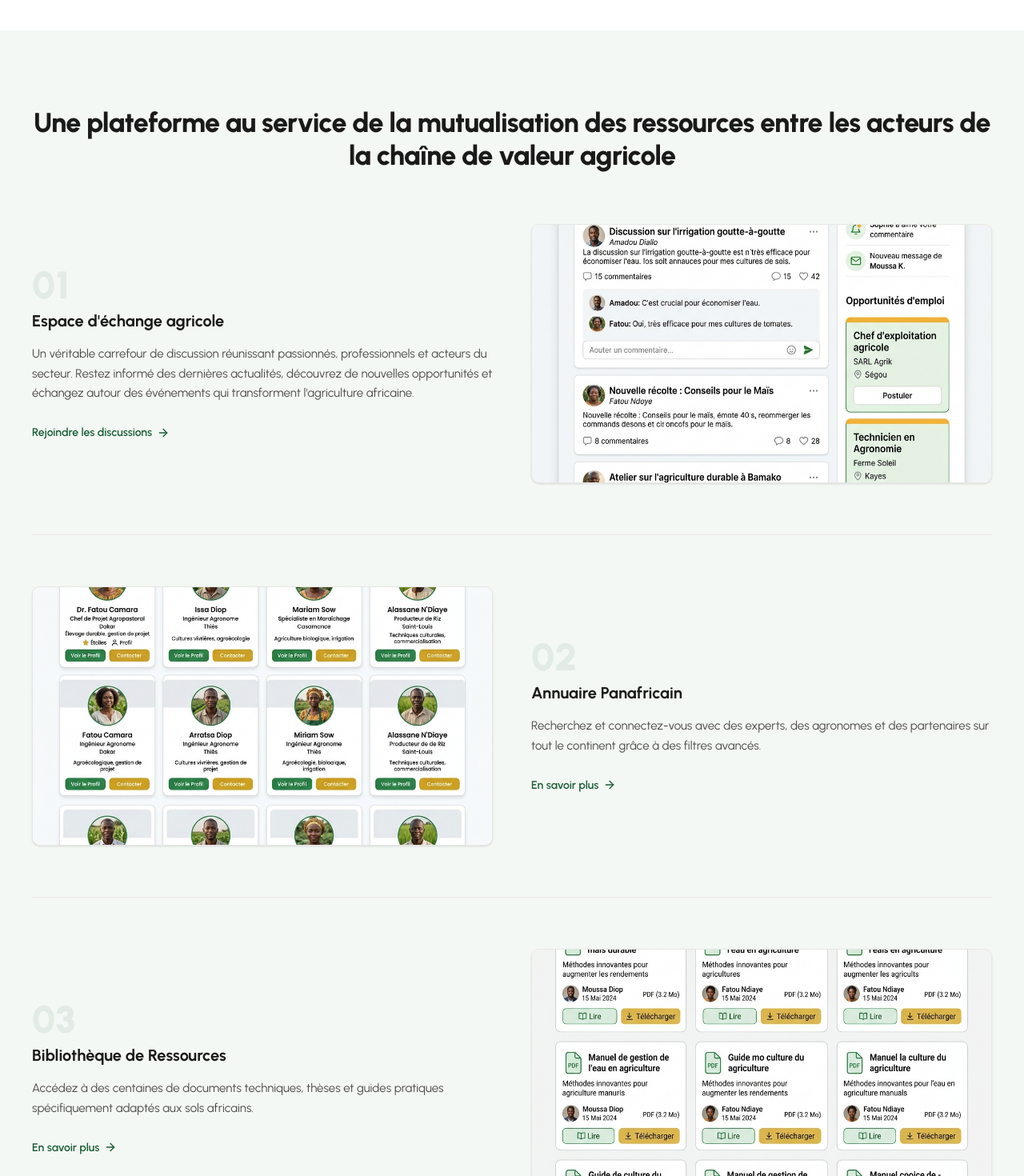
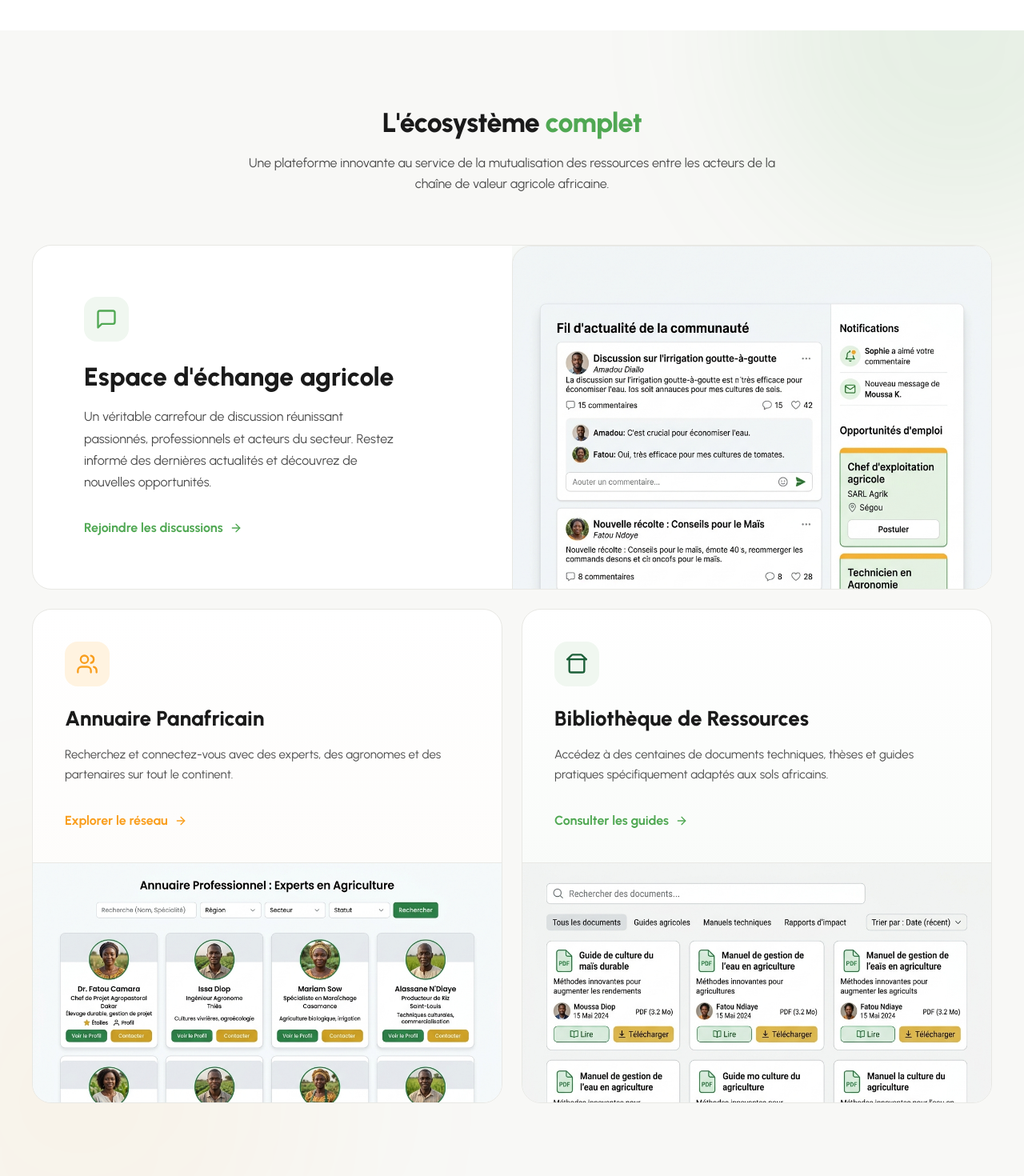
Before and after one commit to remyagaguy-lab/agrolide, a Next.js app in the folder agrolide/: page / in a window 1280 px wide. Shown: the part 2620-4090 px from the top of the page at 80% size. Built offline with nearby package versions, Linux system fonts and the light colour scheme.

Commit message:
Redesign platform section: use modern Bento Box layout for creativity and innovation

```diff
--- a/agrolide/src/app/(public)/page.tsx
+++ b/agrolide/src/app/(public)/page.tsx
@@ -361,61 +361,84 @@ export default function HomePage() {
           </div>
         </div>
       </section>
-      {/* ── SECTION PLATEFORME ── */}
-      <section className="bg-[#f4f8f4] py-[96px]">
-        <div className="container">
+      {/* ── SECTION PLATEFORME (BENTO GRID) ── */}
+      <section className="bg-gris-fond py-section-lg relative overflow-hidden">
+        {/* Cercles décoratifs (Glassmorphism / Glow) */}
+        <div className="absolute top-0 right-0 w-[500px] h-[500px] bg-[#50a853]/10 rounded-full blur-[100px] pointer-events-none -translate-y-1/2 translate-x-1/3" />
+        <div className="absolute bottom-0 left-0 w-[600px] h-[600px] bg-[#f99e1d]/5 rounded-full blur-[120px] pointer-events-none translate-y-1/3 -translate-x-1/3" />
+
+        <div className="container relative z-10">
           {/* Header */}
-          <div className="text-center mb-16">
-            <h2 className="text-h2 text-gris-titre">
-              Une plateforme au service de la mutualisation des ressources entre les acteurs de la chaîne de valeur agricole
+          <div className="text-center max-w-2xl mx-auto mb-16">
+            <h2 className="text-h2 text-gris-titre mb-4">
+              L'écosystème <span className="text-vert-principal">complet</span>
             </h2>
+            <p className="text-gris-texte text-[16px] leading-[1.6]">
+              Une plateforme innovante au service de la mutualisation des ressources entre les acteurs de la chaîne de valeur agricole africaine.
+            </p>
           </div>
 
-          <div className="flex flex-col">
-            {/* Bloc 1 */}
-            <div className="grid grid-cols-1 md:grid-cols-2 gap-[48px] items-center pb-[64px] border-b border-gris-border mb-[64px]">
-              <div>
-                <div className="font-heading font-[900] text-[48px] text-[rgba(27,94,56,0.08)] leading-none mb-2">01</div>
-                <h3 className="text-h3 text-gris-titre mb-4">Espace d'échange agricole</h3>
-                <p className="text-[15px] text-gris-texte leading-[1.65] mb-6">
-                  Un véritable carrefour de discussion réunissant passionnés, professionnels et acteurs du secteur. Restez informé des dernières actualités, découvrez de nouvelles opportunités et échangez autour des événements qui transforment l'agriculture africaine.
-                </p>
-                <Link href="/rejoindre" className="btn-text !text-[#1b5e38]">Rejoindre les discussions <IconArrowRight /></Link>
-              </div>
-              <div className="aspect-video bg-white border border-gris-border shadow-sm rounded-[10px] flex items-center justify-center relative overflow-hidden">
-                <Image src="/plateforme-forum-ui.png" alt="Espace d'échange agricole" fill className="object-cover" />
+          <div className="grid grid-cols-1 lg:grid-cols-12 gap-6">
+
+            {/* Bloc 1 : Espace d'échange (Pleine largeur sur grand écran) */}
+            <div className="lg:col-span-12 group bg-white rounded-[24px] border border-gris-border overflow-hidden hover:shadow-[0_8px_30px_rgba(0,0,0,0.06)] transition-all duration-500">
+              <div className="grid grid-cols-1 lg:grid-cols-2 h-full">
+                <div className="p-10 md:p-16 flex flex-col justify-center">
+                  <div className="w-14 h-14 bg-vert-clair text-vert-principal rounded-[16px] flex items-center justify-center mb-6">
+                    <svg width="28" height="28" viewBox="0 0 24 24" fill="none" stroke="currentColor" strokeWidth="2" strokeLinecap="round" strokeLinejoin="round"><path d="M21 15a2 2 0 0 1-2 2H7l-4 4V5a2 2 0 0 1 2-2h14a2 2 0 0 1 2 2z"/></svg>
+                  </div>
+                  <h3 className="text-[32px] font-heading font-[800] text-gris-titre mb-4 leading-tight">Espace d'échange agricole</h3>
+                  <p className="text-[16px] text-gris-texte leading-[1.7] mb-8 max-w-[400px]">
+                    Un véritable carrefour de discussion réunissant passionnés, professionnels et acteurs du secteur. Restez informé des dernières actualités et découvrez de nouvelles opportunités.
+                  </p>
+                  <Link href="/rejoindre" className="inline-flex items-center gap-2 font-heading font-[700] text-vert-principal hover:text-vert-profond transition-colors w-fit">
+                    Rejoindre les discussions <IconArrowRight />
+                  </Link>
+                </div>
+                <div className="relative min-h-[300px] lg:min-h-[400px] bg-[#f8faf8] overflow-hidden">
+                  <Image src="/plateforme-forum-ui.png" alt="Espace d'échange" fill className="object-cover object-left-top lg:rounded-tl-[24px] lg:border-l lg:border-t border-gris-border shadow-sm transform group-hover:-translate-y-2 group-hover:-translate-x-2 transition-transform duration-700" />
+                </div>
               </div>
             </div>
 
-            {/* Bloc 2 */}
-            <div className="grid grid-cols-1 md:grid-cols-2 gap-[48px] items-center pb-[64px] border-b border-gris-border mb-[64px]">
-              <div className="order-2 md:order-1 aspect-video bg-white border border-gris-border shadow-sm rounded-[10px] flex items-center justify-center relative overflow-hidden">
-                <Image src="/plateforme-annuaire-ui.png" alt="Annuaire Panafricain" fill className="object-cover" />
+            {/* Bloc 2 : Annuaire (Moitié gauche) */}
+            <div className="lg:col-span-6 group bg-gradient-to-b from-white to-[#fcfaf7] rounded-[24px] border border-gris-border overflow-hidden hover:shadow-[0_8px_30px_rgba(0,0,0,0.06)] transition-all duration-500 flex flex-col">
+              <div className="p-10 flex-1">
+                <div className="w-14 h-14 bg-[#fff3e0] text-orange-accent rounded-[16px] flex items-center justify-center mb-6">
+                   <svg width="28" height="28" viewBox="0 0 24 24" fill="none" stroke="currentColor" strokeWidth="2" strokeLinecap="round" strokeLinejoin="round"><path d="M16 21v-2a4 4 0 0 0-4-4H6a4 4 0 0 0-4 4v2"/><circle cx="9" cy="7" r="4"/><path d="M22 21v-2a4 4 0 0 0-3-3.87"/><path d="M16 3.13a4 4 0 0 1 0 7.75"/></svg>
+                </div>
+                <h3 className="text-[26px] font-heading font-[800] text-gris-titre mb-4 leading-tight">Annuaire Panafricain</h3>
+                <p className="text-[15px] text-gris-texte leading-[1.7] mb-8">
+                  Recherchez et connectez-vous avec des experts, des agronomes et des partenaires sur tout le continent.
+                </p>
+                <Link href="/annuaire" className="inline-flex items-center gap-2 font-heading font-[700] text-orange-accent hover:text-orange-dore transition-colors">
+                  Explorer le réseau <IconArrowRight />
+                </Link>
               </div>
-              <div className="order-1 md:order-2">
-                <div className="font-heading font-[900] text-[48px] text-[rgba(27,94,56,0.08)] leading-none mb-2">02</div>
-                <h3 className="text-h3 text-gris-titre mb-4">Annuaire Panafricain</h3>
-                <p className="text-[15px] text-gris-texte leading-[1.65] mb-6">
-                  Recherchez et connectez-vous avec des experts, des agronomes et des partenaires sur tout le continent grâce à des filtres avancés.
-                </p>
-                <Link href="/annuaire" className="btn-text !text-[#1b5e38]">En savoir plus <IconArrowRight /></Link>
+              <div className="relative h-[250px] md:h-[300px] w-full mt-auto bg-[#f8faf8] overflow-hidden">
+                <Image src="/plateforme-annuaire-ui.png" alt="Annuaire Panafricain" fill className="object-cover object-top border-t border-gris-border transform group-hover:scale-[1.03] transition-transform duration-700" />
               </div>
             </div>
 
-            {/* Bloc 3 */}
-            <div className="grid grid-cols-1 md:grid-cols-2 gap-[48px] items-center pb-[64px] border-b border-gris-border">
-              <div>
-                <div className="font-heading font-[900] text-[48px] text-[rgba(27,94,56,0.08)] leading-none mb-2">03</div>
-                <h3 className="text-h3 text-gris-titre mb-4">Bibliothèque de Ressources</h3>
-                <p className="text-[15px] text-gris-texte leading-[1.65] mb-6">
+            {/* Bloc 3 : Bibliothèque (Moitié droite) */}
+            <div className="lg:col-span-6 group bg-gradient-to-b from-white to-[#f4f8f4] rounded-[24px] border border-gris-border overflow-hidden hover:shadow-[0_8px_30px_rgba(0,0,0,0.06)] transition-all duration-500 flex flex-col">
+              <div className="p-10 flex-1">
+                <div className="w-14 h-14 bg-vert-clair text-vert-profond rounded-[16px] flex items-center justify-center mb-6">
+                   <svg width="28" height="28" viewBox="0 0 24 24" fill="none" stroke="currentColor" strokeWidth="2" strokeLinecap="round" strokeLinejoin="round"><path d="m2 7 4.41-4.41A2 2 0 0 1 7.83 2h8.34a2 2 0 0 1 1.42.59L22 7"/><path d="M2 7h20"/><path d="M4 7v12a2 2 0 0 0 2 2h12a2 2 0 0 0 2-2V7"/></svg>
+                </div>
+                <h3 className="text-[26px] font-heading font-[800] text-gris-titre mb-4 leading-tight">Bibliothèque de Ressources</h3>
+                <p className="text-[15px] text-gris-texte leading-[1.7] mb-8">
                   Accédez à des centaines de documents techniques, thèses et guides pratiques spécifiquement adaptés aux sols africains.
                 </p>
-                <Link href="/bibliotheque" className="btn-text !text-[#1b5e38]">En savoir plus <IconArrowRight /></Link>
+                <Link href="/bibliotheque" className="inline-flex items-center gap-2 font-heading font-[700] text-vert-principal hover:text-vert-profond transition-colors">
+                  Consulter les guides <IconArrowRight />
+                </Link>
               </div>
-              <div className="aspect-video bg-white border border-gris-border shadow-sm rounded-[10px] flex items-center justify-center relative overflow-hidden">
-                <Image src="/plateforme-bibliotheque-ui.png" alt="Bibliothèque de Ressources" fill className="object-cover" />
+              <div className="relative h-[250px] md:h-[300px] w-full mt-auto bg-[#f8faf8] overflow-hidden">
+                <Image src="/plateforme-bibliotheque-ui.png" alt="Bibliothèque de Ressources" fill className="object-cover object-top border-t border-gris-border transform group-hover:scale-[1.03] transition-transform duration-700" />
               </div>
             </div>
+
           </div>
         </div>
       </section>
```
